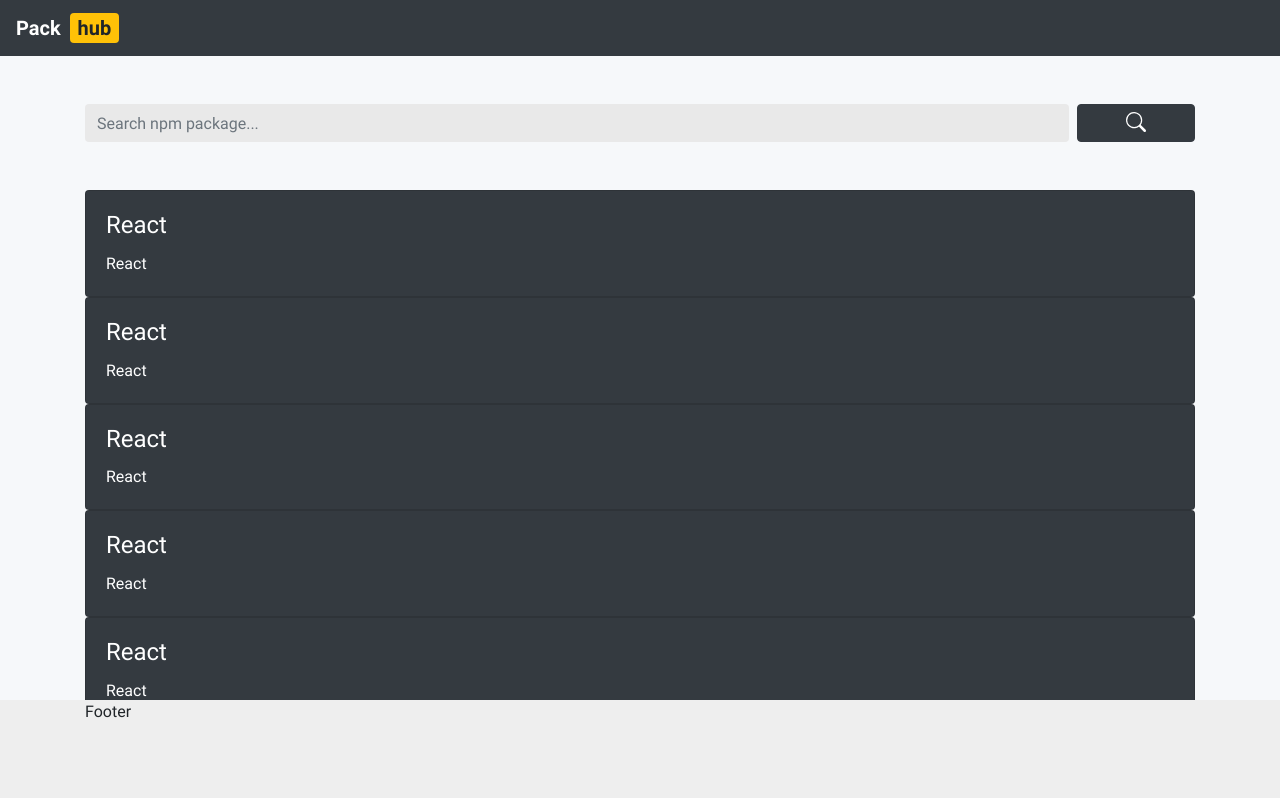
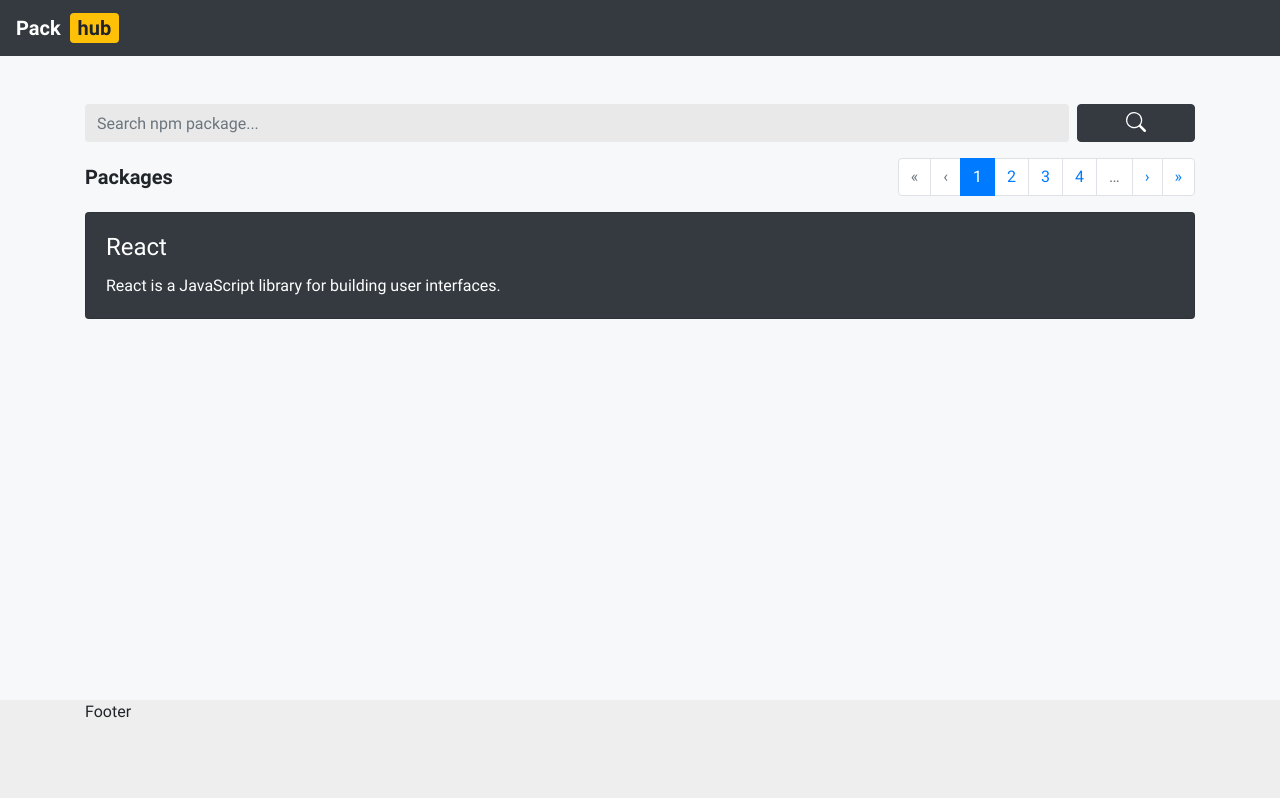
Before and after one commit to vsezol/pack-hub, a Vue app: page / in a window 1280 px wide. Shown: the top 798 px of the page. Built offline with nearby package versions, Linux system fonts and the light colour scheme.

Commit message:
pagination

```diff
--- a/package.json
+++ b/package.json
@@ -13,7 +13,8 @@
     "core-js": "^3.6.5",
     "node-sass": "^4.14.1",
     "sass-loader": "^9.0.2",
-    "vue": "^2.6.11"
+    "vue": "^2.6.11",
+    "vuelidate": "^0.7.5"
   },
   "devDependencies": {
     "@vue/cli-plugin-babel": "~4.4.0",
--- a/src/components/Footer.vue
+++ b/src/components/Footer.vue
@@ -1,11 +1,11 @@
 <template>
-  <footer class="footer fixed-bottom" variant="dark">
+  <footer class="footer w-100" variant="dark">
     <b-container>Footer</b-container>
   </footer>
 </template>
 
 <style lang="sass" scoped>
-  .footer
-    height: 100px
-    background: #EEE
+.footer
+  height: 100px
+  background: #EEE
 </style>
--- a/src/components/PackageCard.vue
+++ b/src/components/PackageCard.vue
@@ -1,7 +1,7 @@
 <template>
   <b-card bg-variant="dark" text-variant="white" title="React">
     <b-card-text>
-      React
+      React is a JavaScript library for building user interfaces.
     </b-card-text>
   </b-card>
 </template>
--- a/src/components/PackagesList.vue
+++ b/src/components/PackagesList.vue
@@ -1,13 +1,16 @@
 <template>
-  <b-container class="mt-5">
-    <PackageCard v-for="i in 10" :key="i" />
+  <b-container>
+    <Pagination />
+    <PackageCard v-for="i in 1" :key="i" />
   </b-container>
 </template>
 
 <script>
+import Pagination from './Pagination'
 import PackageCard from './PackageCard'
 export default {
   components: {
+    Pagination,
     PackageCard
   }
 }
--- /dev/null
+++ b/src/components/Pagination.vue
@@ -0,0 +1,33 @@
+<template>
+  <div
+    class="d-flex flex-wrap justify-content-between align-items-center pt-3 pb-3"
+  >
+    <h2 class="title p-0 m-0">
+      Packages
+    </h2>
+    <b-pagination
+      v-model="currentPage"
+      :total-rows="rows"
+      :per-page="perPage"
+      class="p-0 m-0"
+    ></b-pagination>
+  </div>
+</template>
+
+<script>
+export default {
+  data() {
+    return {
+      rows: 10,
+      perPage: 1,
+      currentPage: 1
+    }
+  }
+}
+</script>
+
+<style lang="sass" scoped>
+.title
+  font-size: 1.25rem
+  font-family: 'Roboto-Bold'
+</style>
--- a/src/components/Search.vue
+++ b/src/components/Search.vue
@@ -1,17 +1,33 @@
 <template>
   <b-container class="mt-5">
-    <b-form inline class="w-100">
+    <b-form inline class="w-100 flex-nowrap">
       <b-input
+        v-model="toSearch"
         id="search"
-        class="mb-2 mr-sm-2 mb-sm-0 flex-grow-1 shadow-none"
+        class="mr-2 flex-grow-1 shadow-none"
         placeholder="Search npm package..."
       ></b-input>
-      <b-button variant="dark" class="pl-5 pr-5">
+      <b-button variant="dark" class="pl-lg-5 pr-lg-5">
         <b-icon-search></b-icon-search>
       </b-button>
     </b-form>
   </b-container>
 </template>
+
+<script>
+export default {
+  data() {
+    return {
+      toSearch: ''
+    }
+  },
+  watch: {
+    toSearch(value) {
+      console.log(value)
+    }
+  }
+}
+</script>
 
 <style lang="sass">
 #search
--- a/src/main.js
+++ b/src/main.js
@@ -1,14 +1,15 @@
 import Vue from 'vue'
 import App from './App.vue'
+import Vuelidate from 'vuelidate'
 import { BootstrapVue, IconsPlugin } from 'bootstrap-vue'
 
 import 'bootstrap/dist/css/bootstrap.css'
 import 'bootstrap-vue/dist/bootstrap-vue.css'
 
 Vue.config.productionTip = false
+Vue.use(Vuelidate)
 Vue.use(BootstrapVue)
 Vue.use(IconsPlugin)
-
 
 new Vue({
   render: h => h(App)
--- a/src/views/Main.vue
+++ b/src/views/Main.vue
@@ -1,8 +1,10 @@
 <template>
-  <div class="main">
-    <Header />
-    <Search />
-    <PackagesList />
+  <div class="main d-flex flex-column">
+    <div class="main-wrapper flex-grow-1">
+      <Header />
+      <Search />
+      <PackagesList />
+    </div>
     <Footer />
   </div>
 </template>
@@ -22,3 +24,8 @@
   }
 }
 </script>
+
+<style lang="sass" scoped>
+.main
+  min-height: 100vh
+</style>
```
Also changed, not shown: 1 other file (tests, documents, lock files or other folders).
